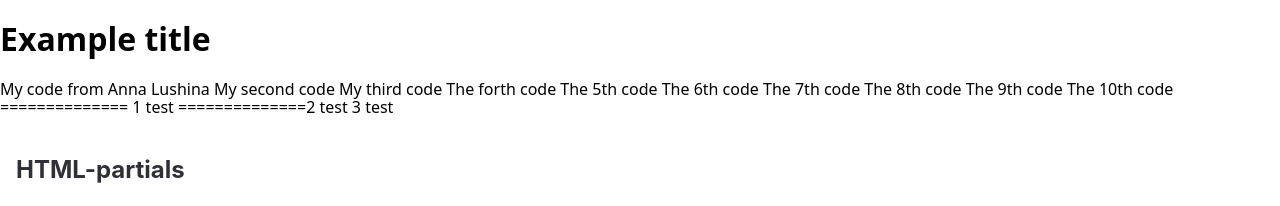
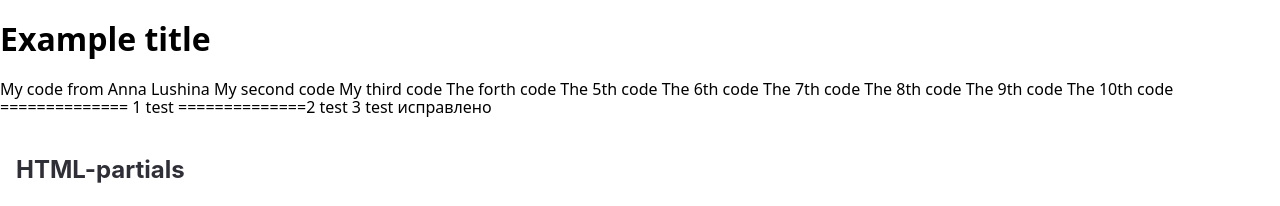
Before and after one commit to OlhaLushina/restaurant, a website built with Parcel: page src/index.html in a window 1280 px wide. Shown: the top 206 px of the page. Built offline with nearby package versions, Linux system fonts and the light colour scheme.

Commit message:
Update index.html

```diff
--- a/src/index.html
+++ b/src/index.html
@@ -13,7 +13,7 @@
     5th code The 6th code The 7th code The 8th code The 9th code The 10th code
     ============== 1 test
 	==============2 test
-	3 test
+	3 test исправлено
     <include src="./partials/example.html"></include>
   </body>
 </html>
```
